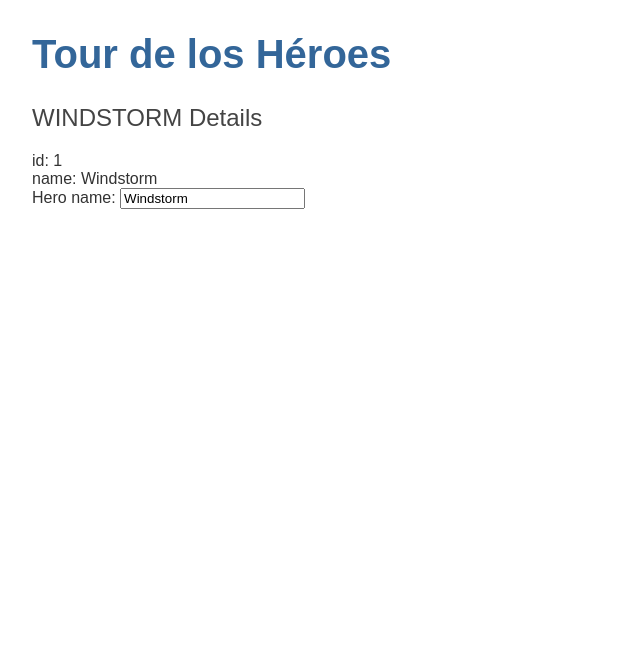
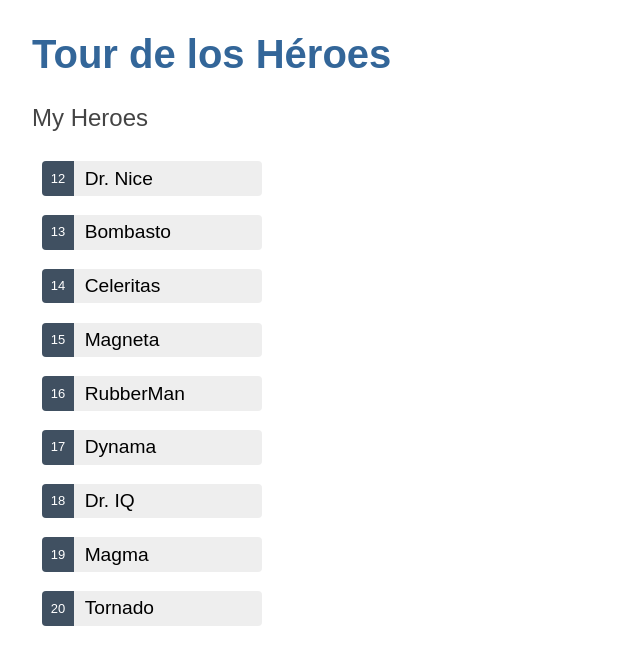
Before and after one commit to VaneRosales/TourOfHeroesAngular, an Angular app: page / in a window 1280 px wide. Shown: the top 664 px of the page, without its empty margins (0-640 px from the left). Built offline with nearby package versions, Linux system fonts and the light colour scheme.

Commit message:
Mostrar una lista de seleccon

```diff
--- a/src/app/heroes/heroes.component.css
+++ b/src/app/heroes/heroes.component.css
@@ -0,0 +1,66 @@
+/* HeroesComponent's private CSS styles */
+.heroes {
+  margin: 0 0 2em 0;
+  list-style-type: none;
+  padding: 0;
+  width: 15em;
+}
+
+.heroes li {
+  display: flex;
+}
+
+.heroes button {
+  flex: 1;
+  cursor: pointer;
+  position: relative;
+  left: 0;
+  background-color: #EEE;
+  margin: .5em;
+  padding: 0;
+  border-radius: 4px;
+  display: flex;
+  align-items: stretch;
+  height: 1.8em;
+}
+
+.heroes button:hover {
+  color: #2c3a41;
+  background-color: #e6e6e6;
+  left: .1em;
+}
+
+.heroes button:active {
+  background-color: #525252;
+  color: #fafafa;
+}
+
+.heroes button.selected {
+  background-color: black;
+  color: white;
+}
+
+.heroes button.selected:hover {
+  background-color: #505050;
+  color: white;
+}
+
+.heroes button.selected:active {
+  background-color: black;
+  color: white;
+}
+
+.heroes .badge {
+  display: inline-block;
+  font-size: small;
+  color: white;
+  padding: 0.8em 0.7em 0 0.7em;
+  background-color: #405061;
+  line-height: 1em;
+  margin-right: .8em;
+  border-radius: 4px 0 0 4px;
+}
+
+.heroes .name {
+  align-self: center;
+}
--- a/src/app/heroes/heroes.component.html
+++ b/src/app/heroes/heroes.component.html
@@ -1,7 +1,18 @@
-<h2>{{hero.name | uppercase}} Details</h2> <!-- UpperCase se utiliza en este caso para convertir a mayusculas, viene de commonmodule -->
-<div><span>id: </span>{{hero.id}}</div>
-<div><span>name: </span>{{hero.name}}</div>
-<div>
-  <label for="name">Hero name: </label>
-  <input id="name" [(ngModel)]="hero.name" placeholder="name">
+<h2>My Heroes</h2>
+<ul class="heroes">
+  <li *ngFor="let hero of heroes">
+    <button [class.selected]="hero === selectedHero" type="button" (click)="onSelect(hero)">
+      <span class="badge">{{hero.id}}</span>
+      <span class="name">{{hero.name}}</span>
+    </button>
+  </li>
+</ul>
+
+<div *ngIf="selectedHero">
+  <h2>{{selectedHero.name | uppercase}} Details</h2>
+  <div>id: {{selectedHero.id}}</div>
+  <div>
+    <label for="hero-name">Hero name: </label>
+    <input id="hero-name" [(ngModel)]="selectedHero.name" placeholder="name">
+  </div>
 </div>
--- a/src/app/heroes/heroes.component.ts
+++ b/src/app/heroes/heroes.component.ts
@@ -2,17 +2,21 @@
 import { CommonModule } from '@angular/common';
 import { Hero } from '../hero';
 import { FormsModule } from '@angular/forms';
+import { HEROES } from '../../mock-heroes';
+import { NgIf, NgFor, UpperCasePipe } from '@angular/common';
+
 
 @Component({
   selector: 'app-heroes',
   standalone: true,
-  imports: [CommonModule,FormsModule],
+  imports: [CommonModule,FormsModule,UpperCasePipe, NgFor, NgIf],
   templateUrl: './heroes.component.html',
   styleUrl: './heroes.component.css'
 })
 export class HeroesComponent {
-  hero: Hero = {
-    id: 1,
-    name: 'Windstorm'
-  };
+  heroes= HEROES;
+  selectedHero?: Hero;
+  onSelect(hero: Hero): void {
+    this.selectedHero = hero;
+  }
 }
--- /dev/null
+++ b/src/mock-heroes.ts
@@ -0,0 +1,12 @@
+import { Hero } from "./app/hero";
+export const HEROES: Hero[] = [
+  { id: 12, name: ' Dr. Nice' },
+  { id: 13, name: ' Bombasto' },
+  { id: 14, name: ' Celeritas' },
+  { id: 15, name: ' Magneta' },
+  { id: 16, name: ' RubberMan' },
+  { id: 17, name: ' Dynama' },
+  { id: 18, name: ' Dr. IQ' },
+  { id: 19, name: ' Magma' },
+  { id: 20, name: ' Tornado' }
+];
```
